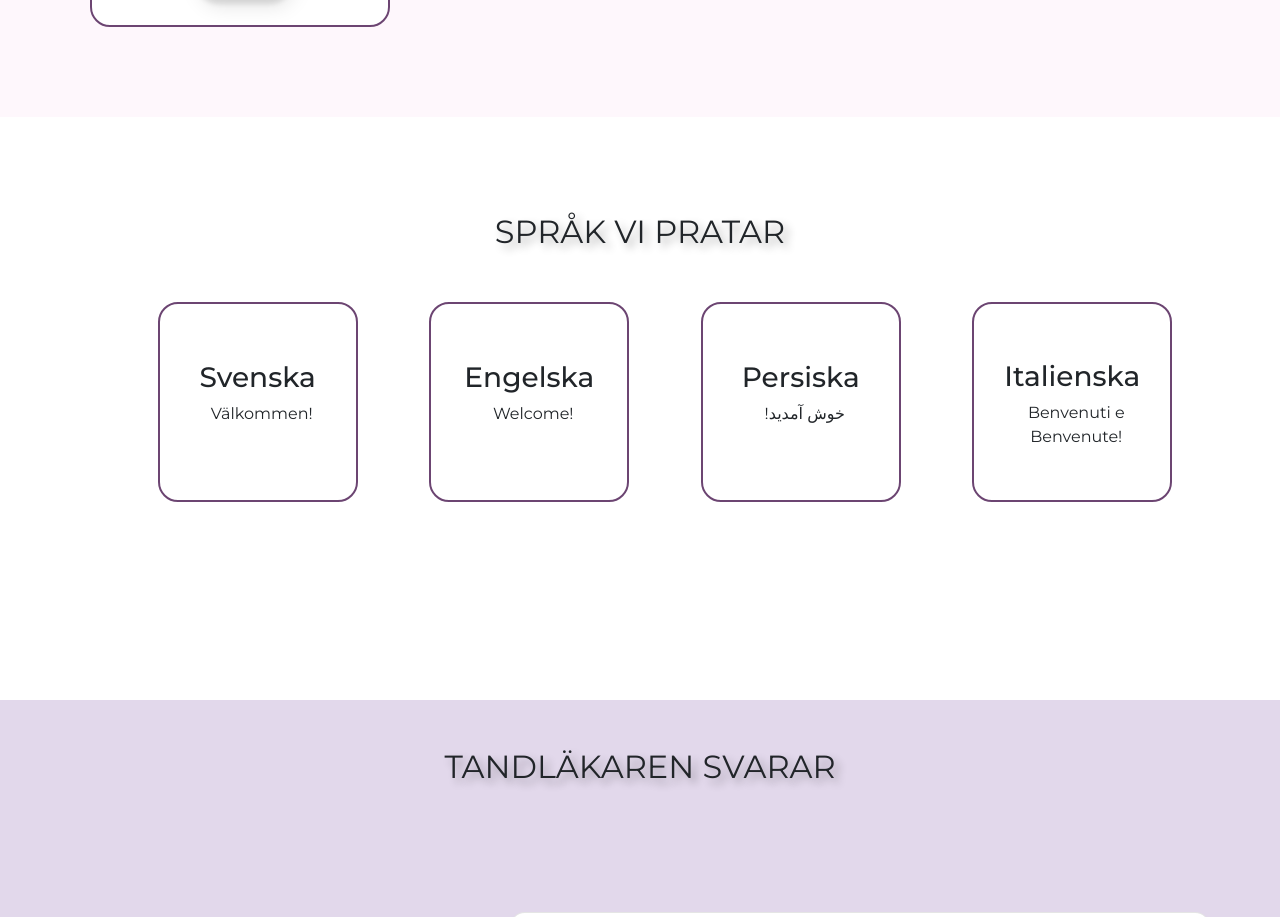
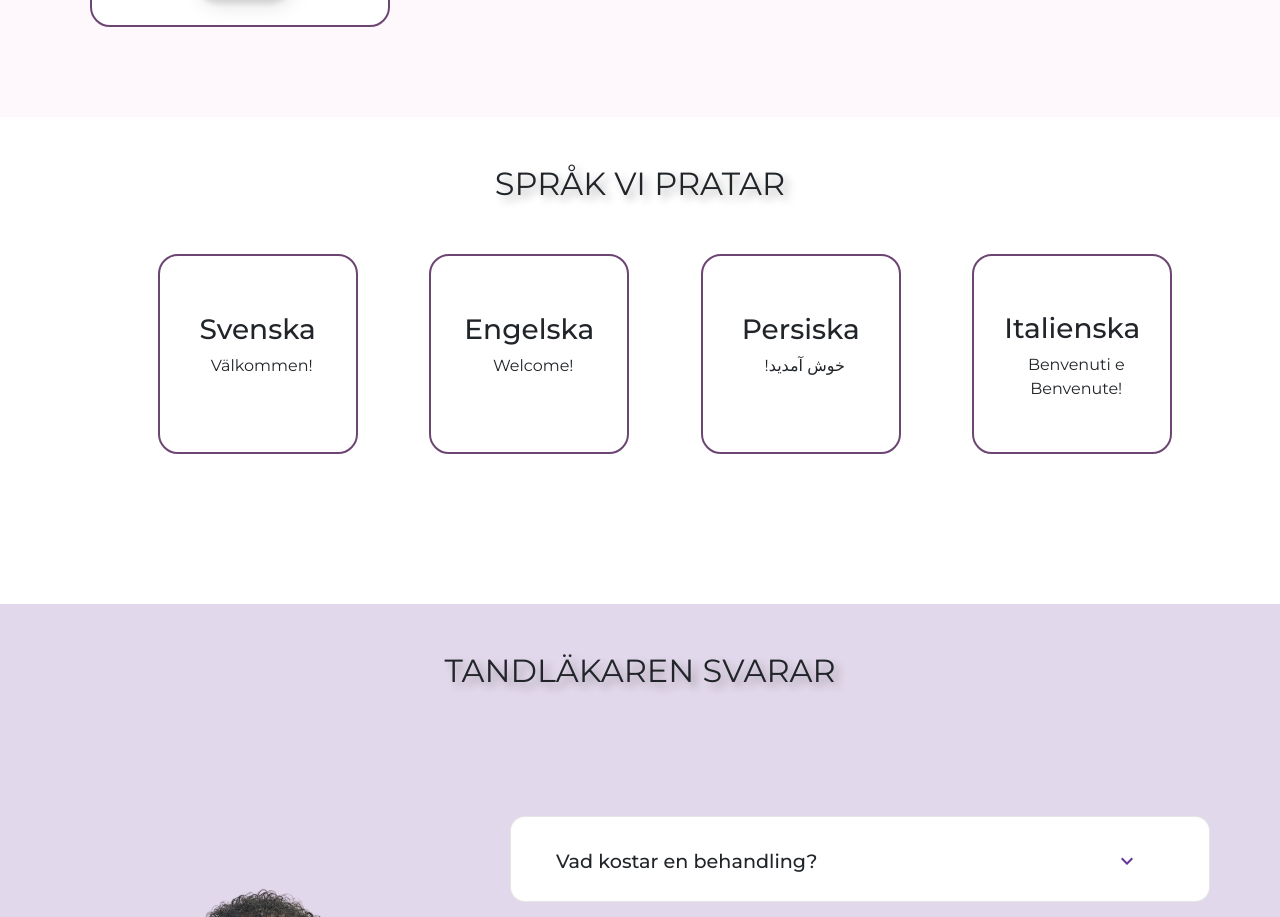
Before and after one commit to ElisaMavilia/lillaedet-vue, a Vue app: page / in a window 1280 px wide. Shown: the part 1568-2485 px from the top of the page. Built offline with nearby package versions, Linux system fonts and the light colour scheme.

Commit message:
Adjustments

```diff
--- a/src/components/MainComponent.vue
+++ b/src/components/MainComponent.vue
@@ -16,7 +16,7 @@
         <CardComponent/>
     </section>
 <!-- Languages Section -->
-<section class="container text-center py-5" id="spoken-languages">
+<section class="container text-center" id="spoken-languages">
     <h2 class="text-uppercase pt-5 text-center">Språk vi pratar</h2>
     <ScrollingCardComponent />
 </section>
```
